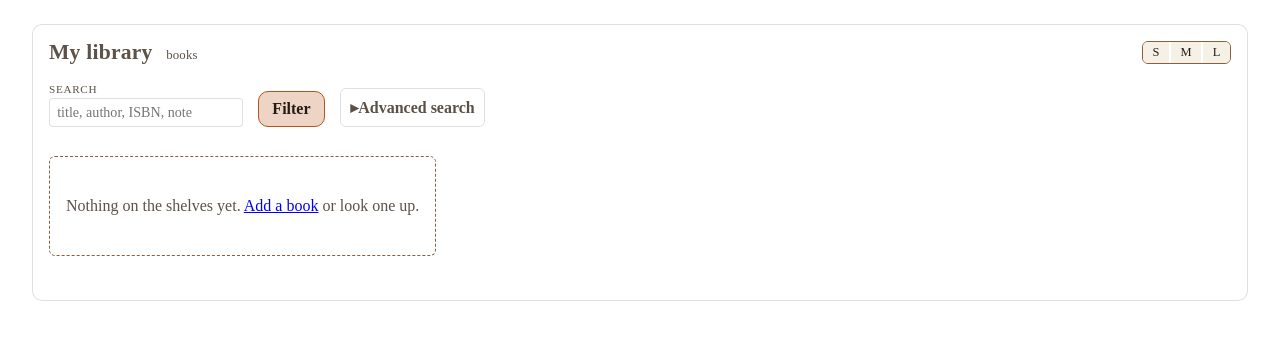
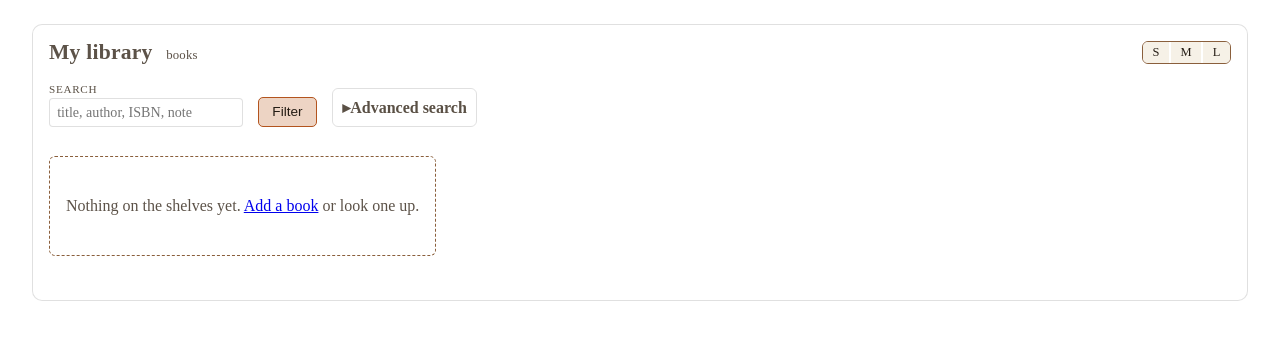
Before and after one commit to lakisan1/Colophon, a FastAPI app: template app/templates/shelf.html in a window 1280 px wide. Shown: the part 51-391 px from the top of the page. Run offline with FastAPI, Linux system fonts and the light colour scheme; the template is opened without the code that fills it, so the values that code supplies are empty; some libraries are stand-ins or nearby versions.

Commit message:
style: make the .btn size consistent across pages (header button no longer oversized)
The header 'New book' button (and other .btn) was larger on shelf pages because they don't load forms.css, which redefines .btn smaller. Align shell.css .btn with that smaller size (0.4rem padding, 0.85rem font, 5px radius, paper bg) so the button looks the same on every page. Synced the generator.

```diff
--- a/app/static/css/shell.css
+++ b/app/static/css/shell.css
@@ -129,13 +129,12 @@ html, body {
   display: inline-flex;
   align-items: center;
   gap: 0.4rem;
-  padding: 0.5rem 0.85rem;
-  border: 1px solid var(--wood-shelf);
-  border-radius: 10px;
-  background: var(--paper-raised);
+  padding: 0.4rem 0.85rem;
+  border: 1px solid var(--wood-shelf-dark);
+  border-radius: 5px;
+  background: var(--paper);
   color: var(--ink);
-  font: inherit;
-  font-weight: 550;
+  font-size: 0.85rem;
   cursor: pointer;
   text-decoration: none;
   transition: filter 160ms ease, transform 160ms ease;
```
Also changed, not shown: tools/build_shell.mjs (+5 -6 lines).
